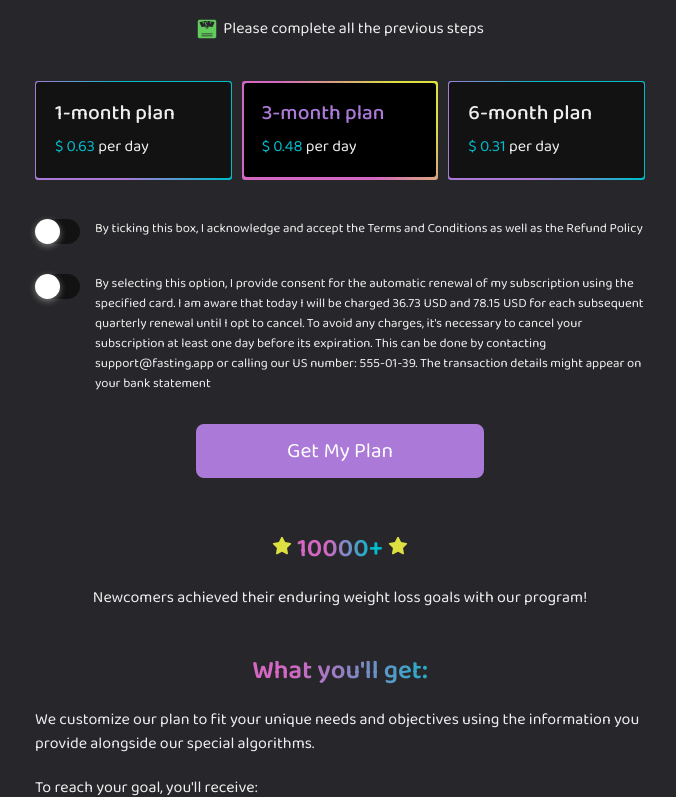
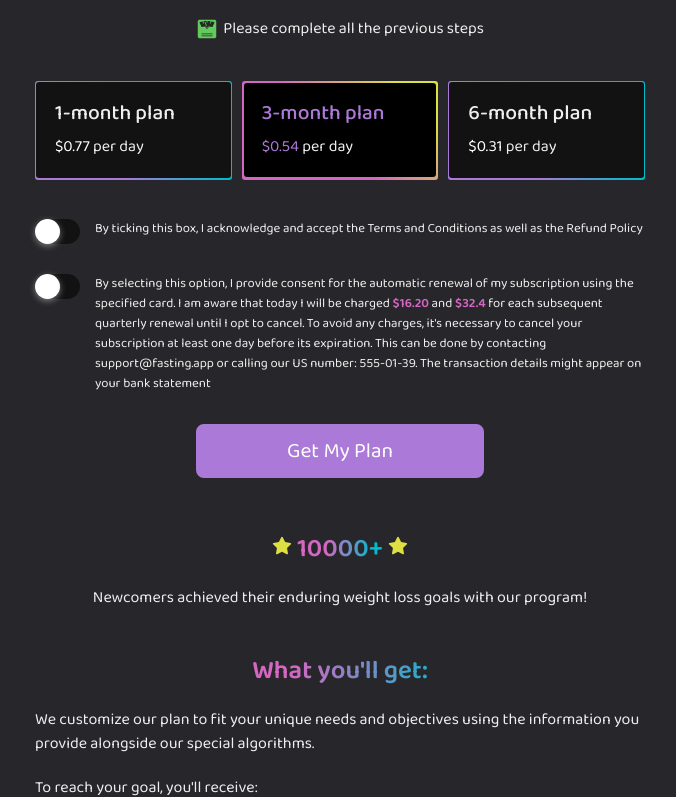
Before and after one commit to njordulv/react-fasting-app, a React (Create React App) app: page /offer in a window 1280 px wide. Shown: the part 665-1462 px from the top of the page, without its empty margins (300-976 px from the left). Built offline with nearby package versions, Linux system fonts and the light colour scheme.

Commit message:
ADD: payment prices

```diff
--- a/src/components/Payment/Payment.jsx
+++ b/src/components/Payment/Payment.jsx
@@ -21,6 +21,11 @@ const Payment = () => {
   const checkbox = useSelector(selectCheckbox)
   const [errorDisplayed, setErrorDisplayed] = useState(false)
   const [popular, setPopular] = useState('')
+  const pricePlan1 = (0.77 * 30).toFixed(2)
+  const pricePlan2 = (0.54 * 30).toFixed(2)
+  const pricePlan3 = (0.31 * 30).toFixed(2)
+  const [defaultPrice, setDefaultPrice] = useState(pricePlan2)
+  const [fullPrice, setFullPrice] = useState(pricePlan2 * 2)
 
   useEffect(() => {
     dispatch(setPlan2('3 months'))
@@ -28,16 +33,22 @@ const Payment = () => {
 
   const updatePlan1 = (value) => {
     dispatch(setPlan1(value))
+    setDefaultPrice(pricePlan1)
+    setFullPrice(pricePlan1 * 2)
     setPopular('')
   }
 
   const updatePlan2 = (value) => {
     dispatch(setPlan2(value))
+    setDefaultPrice(pricePlan2)
+    setFullPrice(pricePlan2 * 2)
     setPopular('')
   }
 
   const updatePlan3 = (value) => {
     dispatch(setPlan3(value))
+    setDefaultPrice(pricePlan3)
+    setFullPrice(pricePlan3 * 2)
     setPopular('Most Popular')
   }
 
@@ -81,7 +92,7 @@ const Payment = () => {
             <label htmlFor="plan1">
               <div className={styles.paymentName}>1-month plan</div>
               <div className={styles.paymentPrice}>
-                <span>$ 0.63</span> per day
+                <span>$0.77</span> per day
               </div>
             </label>
           </div>
@@ -98,7 +109,7 @@ const Payment = () => {
             <label htmlFor="plan2">
               <div className={styles.paymentName}>3-month plan</div>
               <div className={styles.paymentPrice}>
-                <span>$ 0.48</span> per day
+                <span>$0.54</span> per day
               </div>
             </label>
           </div>
@@ -114,7 +125,7 @@ const Payment = () => {
             <label htmlFor="plan3">
               <div className={styles.paymentName}>6-month plan</div>
               <div className={styles.paymentPrice}>
-                <span>$ 0.31</span> per day
+                <span>$0.31</span> per day
               </div>
             </label>
             <div className={styles.paymentPopular}>{popular}</div>
@@ -151,12 +162,13 @@ const Payment = () => {
             <small>
               By selecting this option, I provide consent for the automatic
               renewal of my subscription using the specified card. I am aware
-              that today I will be charged 36.73 USD and 78.15 USD for each
-              subsequent quarterly renewal until I opt to cancel. To avoid any
-              charges, it's necessary to cancel your subscription at least one
-              day before its expiration. This can be done by contacting
-              support@fasting.app or calling our US number: 555-01-39. The
-              transaction details might appear on your bank statement
+              that today I will be charged <b>${defaultPrice}</b> and{' '}
+              <b>${fullPrice}</b> for each subsequent quarterly renewal until I
+              opt to cancel. To avoid any charges, it's necessary to cancel your
+              subscription at least one day before its expiration. This can be
+              done by contacting support@fasting.app or calling our US number:
+              555-01-39. The transaction details might appear on your bank
+              statement
             </small>
           </div>
         </div>
--- a/src/components/Payment/Payment.module.css
+++ b/src/components/Payment/Payment.module.css
@@ -24,6 +24,7 @@
   display: flex;
   flex-direction: column;
   gap: 10px;
+  color: var(--color);
   padding: 20px;
   border-radius: 3px;
   transition: all 0.3s ease;
@@ -76,6 +77,7 @@
   top: 2px;
 }
 
+.paymentInput:checked + label .paymentPrice span,
 .paymentInput:checked + label .paymentName {
   color: var(--purple);
 }
@@ -95,7 +97,7 @@
 }
 
 .paymentPrice span {
-  color: var(--blue);
+  color: #fff;
 }
 
 .paymentPopular {
--- a/src/index.css
+++ b/src/index.css
@@ -36,7 +36,7 @@ h2 {
   font-weight: 600;
   background: var(--pink);
   background: linear-gradient(to right, var(--pink) 40%, var(--blue) 75%);
-  -webkit-background-clip: text;
+  background-clip: text;
   -webkit-text-fill-color: transparent;
 }
 
@@ -89,6 +89,10 @@ small {
   font-size: 13px;
   line-height: 20px;
   display: block;
+}
+
+small b {
+  color: var(--pink);
 }
 
 button {
```
